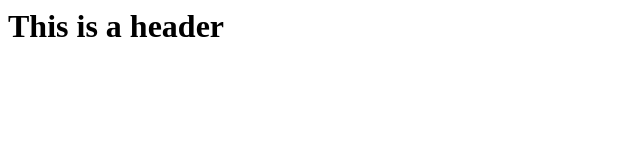
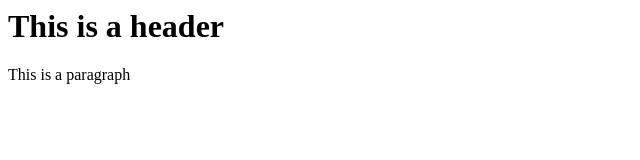
Before and after one commit to Alhec/git-test, a plain HTML site: page index.html in a window 1280 px wide. Shown: the whole page, without its empty margins (0-640 px from the left). Drawn offline with Linux system fonts and the light colour scheme.

Commit message:
second commit

```diff
--- a/index.html
+++ b/index.html
@@ -3,6 +3,6 @@
     </head>
     <body>
         <h1>This is a header</h1>
-        <h2></h2>
+        <p>This is a paragraph</p>
     </body>
 </html>
```
Also changed, not shown: templates/test.html (added).
